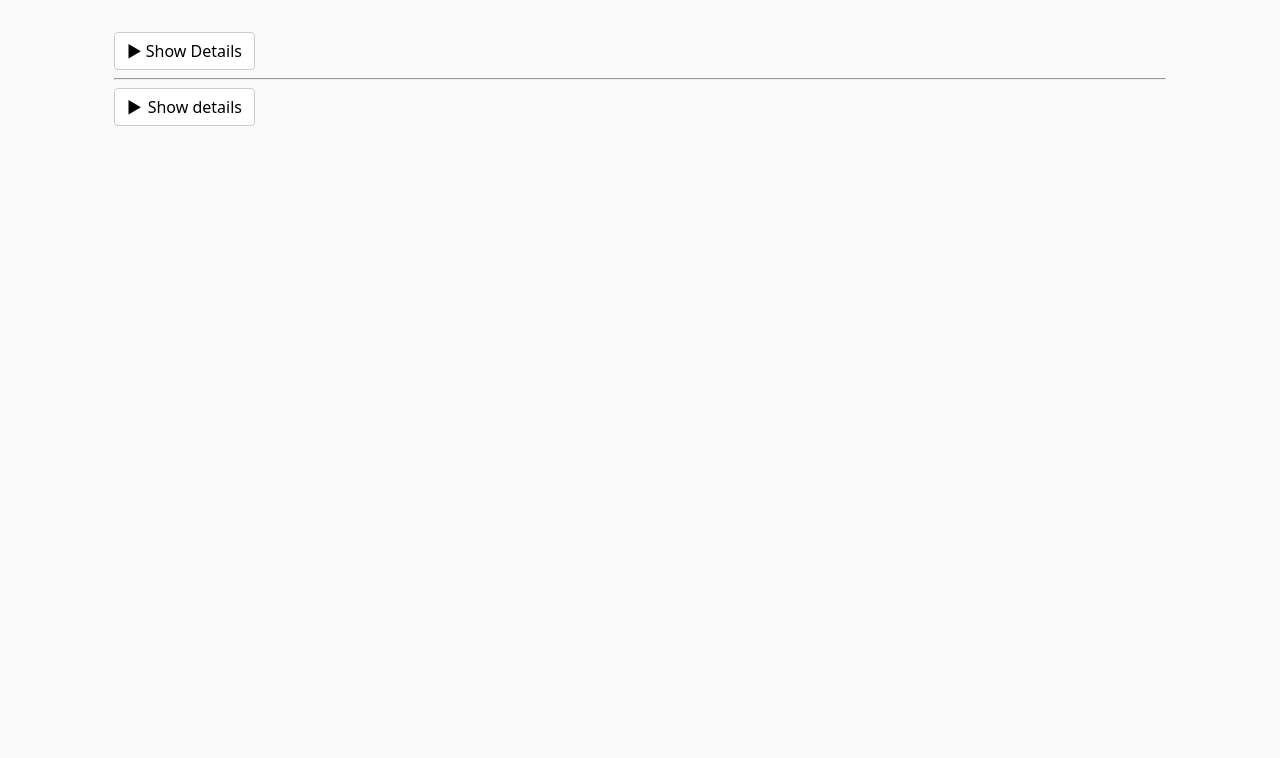
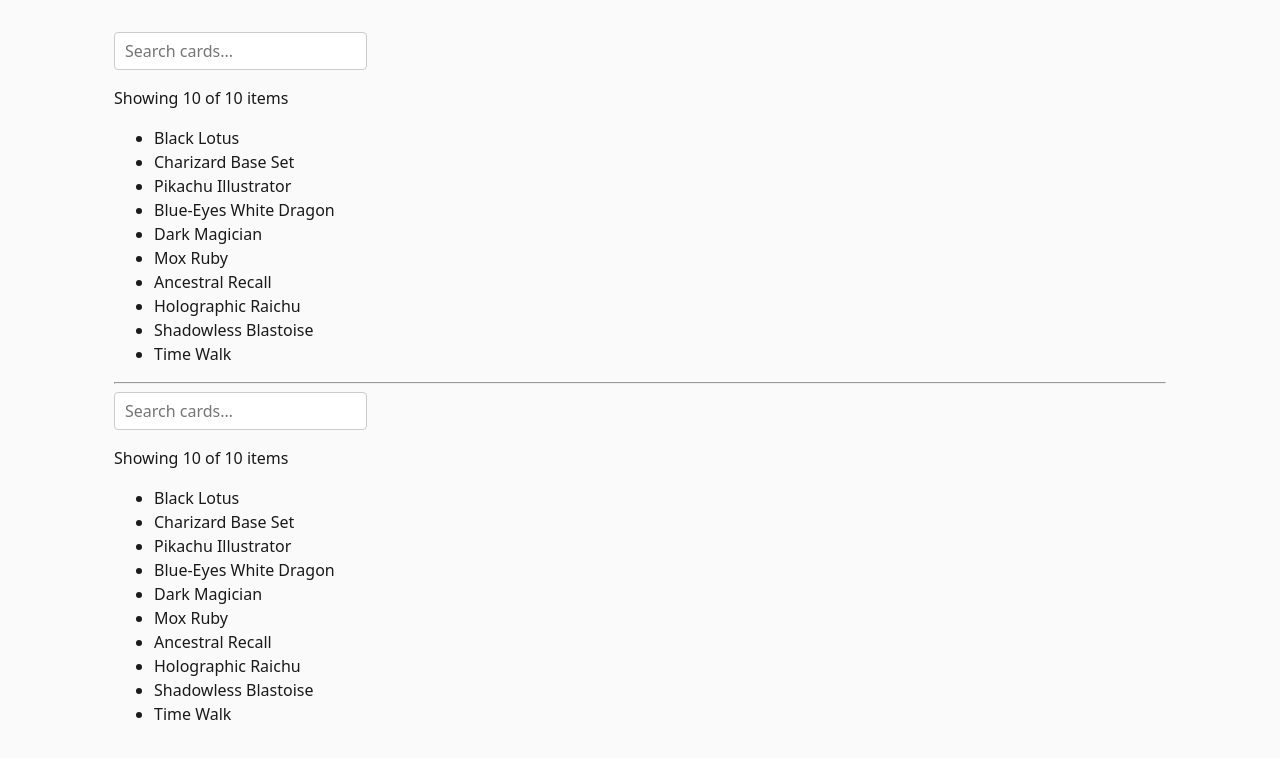
Before and after one commit to oktayshakirov/react-practice, a React (Vite) app: page / in a window 1280 px wide. Shown: the top 758 px of the page. Built offline with nearby package versions, Linux system fonts and the light colour scheme.

Commit message:
day 4 done

```diff
--- a/exercises/day-04-filtered-list.tsx
+++ b/exercises/day-04-filtered-list.tsx
@@ -26,22 +26,46 @@
   DO NOT look at the solution until you've written your own attempt.
 */
 
-import { useState } from 'react';
+import { useState } from "react";
 
 const ITEMS = [
-  'Black Lotus',
-  'Charizard Base Set',
-  'Pikachu Illustrator',
-  'Blue-Eyes White Dragon',
-  'Dark Magician',
-  'Mox Ruby',
-  'Ancestral Recall',
-  'Holographic Raichu',
-  'Shadowless Blastoise',
-  'Time Walk',
+  "Black Lotus",
+  "Charizard Base Set",
+  "Pikachu Illustrator",
+  "Blue-Eyes White Dragon",
+  "Dark Magician",
+  "Mox Ruby",
+  "Ancestral Recall",
+  "Holographic Raichu",
+  "Shadowless Blastoise",
+  "Time Walk",
 ];
 
-// Write your component here:
 export const FilteredList = () => {
-
+  const [query, setQuery] = useState("");
+  const filtered = ITEMS.filter((item) =>
+    item.toLowerCase().includes(query.toLowerCase()),
+  );
+  return (
+    <div>
+      <input
+        type="search"
+        placeholder="Search cards..."
+        value={query}
+        onChange={(e) => setQuery(e.target.value)}
+      ></input>
+      <p>
+        Showing {filtered.length} of {ITEMS.length} items
+      </p>
+      {filtered.length === 0 ? (
+        <p>No reults for "{query}"</p>
+      ) : (
+        <ul>
+          {filtered.map((item) => (
+            <li key={item}>{item}</li>
+          ))}
+        </ul>
+      )}
+    </div>
+  );
 };
--- a/src/App.tsx
+++ b/src/App.tsx
@@ -11,8 +11,8 @@
   "Nothing was returned from render" until you write your component.
   That error means the wiring works — you just haven't started yet.
 */
-import { Toggle as Excercise } from "../exercises/day-03-toggle.tsx";
-import { Toggle as Solution } from "../solutions/day-03-toggle.solution.tsx";
+import { FilteredList as Excercise } from "../exercises/day-04-filtered-list.tsx";
+import { FilteredList as Solution } from "../solutions/day-04-filtered-list.solution.tsx";
 
 export default function App() {
   return (
```
